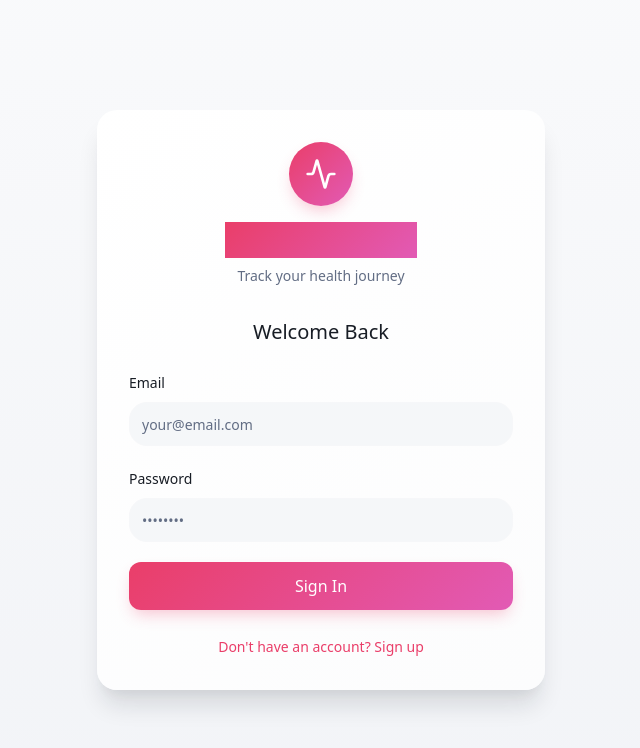
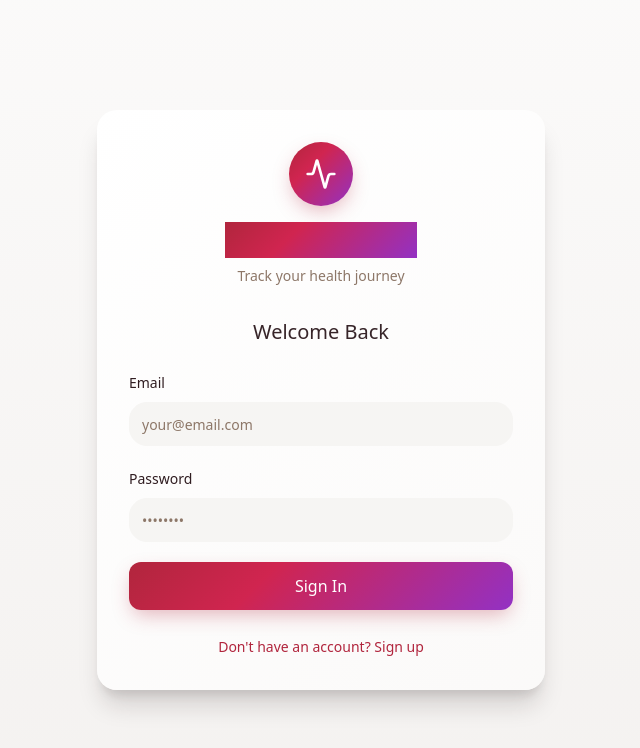
Before and after one commit to shrishantrh/jvalav1, a React (Vite) app: page /auth in a window 1280 px wide. Shown: the top 748 px of the page, without its empty margins (319-959 px from the left). Built offline with nearby package versions, Linux system fonts and the light colour scheme; the HTML template or start-up script is replaced by a standard one.

Commit message:
Refactor UI color scheme

```diff
--- a/src/components/ui/button.tsx
+++ b/src/components/ui/button.tsx
@@ -9,12 +9,13 @@ const buttonVariants = cva(
   {
     variants: {
       variant: {
-        default: "bg-gradient-primary text-primary-foreground shadow-primary hover:shadow-lg hover:-translate-y-0.5 transition-all duration-200",
-        destructive: "bg-destructive text-destructive-foreground shadow-soft hover:shadow-md hover:bg-destructive/90",
-        outline: "border-2 border-input bg-background hover:bg-accent hover:text-accent-foreground hover:border-primary/50",
-        secondary: "bg-secondary text-secondary-foreground hover:bg-secondary/80 shadow-soft",
-        ghost: "hover:bg-accent/50 hover:text-accent-foreground",
-        link: "text-primary underline-offset-4 hover:underline",
+        default: "bg-gradient-primary text-primary-foreground shadow-primary hover:shadow-glow hover:-translate-y-0.5 transition-all duration-300 hover:scale-[1.02]",
+        warm: "bg-gradient-warm text-primary-foreground shadow-primary hover:shadow-glow hover:-translate-y-0.5 transition-all duration-300",
+        destructive: "bg-destructive text-destructive-foreground shadow-soft-md hover:shadow-lg hover:bg-destructive/90 transition-all duration-200",
+        outline: "border-2 border-border bg-background hover:bg-gradient-subtle hover:border-primary/60 hover:shadow-soft-md transition-all duration-200",
+        secondary: "bg-secondary text-secondary-foreground hover:bg-secondary/70 shadow-soft transition-all duration-200",
+        ghost: "hover:bg-accent/60 hover:text-accent-foreground transition-all duration-200",
+        link: "text-primary underline-offset-4 hover:underline hover:text-primary-glow transition-colors duration-200",
       },
       size: {
         default: "h-11 px-5 py-2.5",
--- a/src/index.css
+++ b/src/index.css
@@ -8,54 +8,55 @@ All colors MUST be HSL for proper theming.
 
 @layer base {
   :root {
-    /* Modern gradient background */
-    --background: 220 25% 97%;
-    --foreground: 220 20% 12%;
+    /* Sophisticated warm gradient background */
+    --background: 25 15% 96%;
+    --foreground: 345 25% 15%;
 
-    /* Elevated card system with subtle shadows */
+    /* Elevated card system with warm tones */
     --card: 0 0% 100%;
-    --card-foreground: 220 20% 12%;
+    --card-foreground: 345 20% 18%;
 
     /* Interactive elements */
     --popover: 0 0% 100%;
-    --popover-foreground: 220 20% 12%;
+    --popover-foreground: 345 20% 18%;
 
-    /* Vibrant primary - coral/pink gradient base */
-    --primary: 345 80% 58%;
+    /* Deep maroon/burgundy primary */
+    --primary: 350 65% 42%;
     --primary-foreground: 0 0% 100%;
-    --primary-hover: 345 80% 50%;
+    --primary-hover: 350 70% 38%;
+    --primary-glow: 350 75% 52%;
 
-    /* Soft secondary with subtle warmth */
-    --secondary: 220 20% 96%;
-    --secondary-foreground: 220 20% 20%;
+    /* Warm secondary */
+    --secondary: 25 25% 94%;
+    --secondary-foreground: 345 20% 25%;
 
-    /* Muted elements for reduced hierarchy */
-    --muted: 220 20% 94%;
-    --muted-foreground: 220 15% 45%;
+    /* Muted elements with warmth */
+    --muted: 25 20% 92%;
+    --muted-foreground: 25 15% 48%;
 
-    /* Accent for highlights */
-    --accent: 270 60% 96%;
-    --accent-foreground: 270 70% 50%;
+    /* Purple accent for highlights */
+    --accent: 280 45% 94%;
+    --accent-foreground: 280 60% 45%;
 
-    /* Error states */
-    --destructive: 0 80% 60%;
+    /* Error states - deeper red */
+    --destructive: 355 75% 48%;
     --destructive-foreground: 0 0% 100%;
 
-    /* Borders and inputs */
-    --border: 220 20% 88%;
-    --input: 220 20% 97%;
-    --ring: 345 80% 58%;
+    /* Borders and inputs with warmth */
+    --border: 25 20% 86%;
+    --input: 25 15% 96%;
+    --ring: 350 65% 42%;
 
-    /* Enhanced severity system with gradients */
-    --severity-none: 145 65% 55%;
-    --severity-mild: 45 95% 60%;
-    --severity-moderate: 30 95% 65%;
-    --severity-severe: 0 85% 62%;
+    /* Enhanced severity system */
+    --severity-none: 145 50% 48%;
+    --severity-mild: 42 85% 55%;
+    --severity-moderate: 25 85% 58%;
+    --severity-severe: 355 75% 52%;
 
-    --severity-none-bg: 145 60% 96%;
-    --severity-mild-bg: 45 95% 96%;
-    --severity-moderate-bg: 30 95% 96%;
-    --severity-severe-bg: 0 85% 96%;
+    --severity-none-bg: 145 45% 95%;
+    --severity-mild-bg: 42 75% 94%;
+    --severity-moderate-bg: 25 75% 94%;
+    --severity-severe-bg: 355 65% 94%;
 
     /* Typography */
     --text-medical: 600;
@@ -77,68 +78,75 @@ All colors MUST be HSL for proper theming.
     --transition-bounce: all 0.4s cubic-bezier(0.68, -0.55, 0.265, 1.55);
     --transition-swift: all 0.2s cubic-bezier(0.4, 0, 0.2, 1);
 
-    /* Modern shadows with color tints */
-    --shadow-sm: 0 1px 3px hsl(220 20% 10% / 0.08), 0 1px 2px hsl(220 20% 10% / 0.06);
-    --shadow-md: 0 4px 6px -1px hsl(220 20% 10% / 0.08), 0 2px 4px -1px hsl(220 20% 10% / 0.06);
-    --shadow-lg: 0 10px 15px -3px hsl(220 20% 10% / 0.1), 0 4px 6px -2px hsl(220 20% 10% / 0.05);
-    --shadow-xl: 0 20px 25px -5px hsl(220 20% 10% / 0.12), 0 10px 10px -5px hsl(220 20% 10% / 0.04);
-    --shadow-primary: 0 8px 16px -4px hsl(345 80% 58% / 0.3);
+    /* Sophisticated shadows with warm tints */
+    --shadow-sm: 0 1px 3px hsl(345 20% 10% / 0.1), 0 1px 2px hsl(345 20% 10% / 0.08);
+    --shadow-md: 0 4px 6px -1px hsl(345 20% 10% / 0.1), 0 2px 4px -1px hsl(345 20% 10% / 0.08);
+    --shadow-lg: 0 10px 15px -3px hsl(345 20% 10% / 0.12), 0 4px 6px -2px hsl(345 20% 10% / 0.08);
+    --shadow-xl: 0 20px 25px -5px hsl(345 20% 10% / 0.15), 0 10px 10px -5px hsl(345 20% 10% / 0.1);
+    --shadow-primary: 0 8px 20px -4px hsl(350 65% 42% / 0.35);
+    --shadow-glow: 0 0 30px hsl(350 75% 52% / 0.25);
 
-    /* Gradient system */
-    --gradient-primary: linear-gradient(135deg, hsl(345 80% 58%) 0%, hsl(320 70% 62%) 100%);
-    --gradient-subtle: linear-gradient(180deg, hsl(220 25% 98%) 0%, hsl(220 25% 96%) 100%);
-    --gradient-card: linear-gradient(145deg, hsl(0 0% 100%) 0%, hsl(220 20% 99%) 100%);
+    /* Multi-stop gradient system - red/maroon/purple/orange spectrum */
+    --gradient-primary: linear-gradient(135deg, hsl(350 65% 42%) 0%, hsl(345 70% 48%) 35%, hsl(280 60% 48%) 100%);
+    --gradient-warm: linear-gradient(120deg, hsl(15 75% 55%) 0%, hsl(350 65% 45%) 50%, hsl(280 55% 50%) 100%);
+    --gradient-subtle: linear-gradient(180deg, hsl(25 15% 98%) 0%, hsl(25 15% 95%) 100%);
+    --gradient-card: linear-gradient(145deg, hsl(0 0% 100%) 0%, hsl(25 20% 98%) 100%);
+    --gradient-accent: linear-gradient(90deg, hsl(42 85% 58%) 0%, hsl(15 85% 58%) 50%, hsl(350 75% 58%) 100%);
 
     --sidebar-background: 0 0% 98%;
-    --sidebar-foreground: 220 20% 12%;
-    --sidebar-primary: 345 80% 58%;
+    --sidebar-foreground: 345 20% 18%;
+    --sidebar-primary: 350 65% 42%;
     --sidebar-primary-foreground: 0 0% 100%;
-    --sidebar-accent: 220 20% 96%;
-    --sidebar-accent-foreground: 220 20% 20%;
-    --sidebar-border: 220 20% 88%;
-    --sidebar-ring: 345 80% 58%;
+    --sidebar-accent: 25 25% 94%;
+    --sidebar-accent-foreground: 345 20% 25%;
+    --sidebar-border: 25 20% 86%;
+    --sidebar-ring: 350 65% 42%;
   }
 
   .dark {
-    --background: 220 25% 6%;
-    --foreground: 0 0% 96%;
-    --card: 220 25% 8%;
-    --card-foreground: 0 0% 96%;
-    --popover: 220 25% 8%;
-    --popover-foreground: 0 0% 96%;
-    --primary: 345 80% 62%;
+    --background: 345 20% 8%;
+    --foreground: 25 10% 95%;
+    --card: 345 18% 10%;
+    --card-foreground: 25 10% 95%;
+    --popover: 345 18% 10%;
+    --popover-foreground: 25 10% 95%;
+    --primary: 350 70% 55%;
     --primary-foreground: 0 0% 100%;
-    --primary-hover: 345 80% 55%;
-    --secondary: 220 20% 12%;
-    --secondary-foreground: 0 0% 90%;
-    --muted: 220 20% 12%;
-    --muted-foreground: 220 15% 60%;
-    --accent: 270 60% 15%;
-    --accent-foreground: 270 70% 70%;
-    --destructive: 0 80% 65%;
+    --primary-hover: 350 75% 50%;
+    --primary-glow: 350 80% 60%;
+    --secondary: 345 15% 15%;
+    --secondary-foreground: 25 10% 88%;
+    --muted: 345 15% 14%;
+    --muted-foreground: 25 10% 62%;
+    --accent: 280 35% 18%;
+    --accent-foreground: 280 50% 75%;
+    --destructive: 355 70% 52%;
     --destructive-foreground: 0 0% 100%;
-    --border: 220 20% 18%;
-    --input: 220 20% 12%;
-    --ring: 345 80% 62%;
+    --border: 345 15% 22%;
+    --input: 345 15% 14%;
+    --ring: 350 70% 55%;
 
-    --shadow-sm: 0 1px 3px hsl(0 0% 0% / 0.3), 0 1px 2px hsl(0 0% 0% / 0.2);
-    --shadow-md: 0 4px 6px -1px hsl(0 0% 0% / 0.3), 0 2px 4px -1px hsl(0 0% 0% / 0.2);
-    --shadow-lg: 0 10px 15px -3px hsl(0 0% 0% / 0.4), 0 4px 6px -2px hsl(0 0% 0% / 0.3);
-    --shadow-xl: 0 20px 25px -5px hsl(0 0% 0% / 0.5), 0 10px 10px -5px hsl(0 0% 0% / 0.4);
-    --shadow-primary: 0 8px 16px -4px hsl(345 80% 62% / 0.4);
+    --shadow-sm: 0 1px 3px hsl(0 0% 0% / 0.4), 0 1px 2px hsl(0 0% 0% / 0.3);
+    --shadow-md: 0 4px 6px -1px hsl(0 0% 0% / 0.45), 0 2px 4px -1px hsl(0 0% 0% / 0.35);
+    --shadow-lg: 0 10px 15px -3px hsl(0 0% 0% / 0.5), 0 4px 6px -2px hsl(0 0% 0% / 0.4);
+    --shadow-xl: 0 20px 25px -5px hsl(0 0% 0% / 0.6), 0 10px 10px -5px hsl(0 0% 0% / 0.5);
+    --shadow-primary: 0 8px 20px -4px hsl(350 70% 55% / 0.45);
+    --shadow-glow: 0 0 30px hsl(350 80% 60% / 0.3);
 
-    --gradient-primary: linear-gradient(135deg, hsl(345 80% 62%) 0%, hsl(320 70% 65%) 100%);
-    --gradient-subtle: linear-gradient(180deg, hsl(220 25% 7%) 0%, hsl(220 25% 5%) 100%);
-    --gradient-card: linear-gradient(145deg, hsl(220 25% 8%) 0%, hsl(220 20% 10%) 100%);
+    --gradient-primary: linear-gradient(135deg, hsl(350 70% 55%) 0%, hsl(345 75% 58%) 35%, hsl(280 65% 58%) 100%);
+    --gradient-warm: linear-gradient(120deg, hsl(15 80% 60%) 0%, hsl(350 70% 55%) 50%, hsl(280 60% 58%) 100%);
+    --gradient-subtle: linear-gradient(180deg, hsl(345 20% 9%) 0%, hsl(345 20% 7%) 100%);
+    --gradient-card: linear-gradient(145deg, hsl(345 18% 10%) 0%, hsl(345 15% 12%) 100%);
+    --gradient-accent: linear-gradient(90deg, hsl(42 90% 62%) 0%, hsl(15 90% 62%) 50%, hsl(350 80% 62%) 100%);
 
-    --sidebar-background: 220 25% 8%;
-    --sidebar-foreground: 0 0% 96%;
-    --sidebar-primary: 345 80% 62%;
+    --sidebar-background: 345 18% 10%;
+    --sidebar-foreground: 25 10% 95%;
+    --sidebar-primary: 350 70% 55%;
     --sidebar-primary-foreground: 0 0% 100%;
-    --sidebar-accent: 220 20% 12%;
-    --sidebar-accent-foreground: 0 0% 90%;
-    --sidebar-border: 220 20% 18%;
-    --sidebar-ring: 345 80% 62%;
+    --sidebar-accent: 345 15% 15%;
+    --sidebar-accent-foreground: 25 10% 88%;
+    --sidebar-border: 345 15% 22%;
+    --sidebar-ring: 350 70% 55%;
   }
 }
 
@@ -192,6 +200,10 @@ All colors MUST be HSL for proper theming.
     background: var(--gradient-primary);
   }
 
+  .bg-gradient-warm {
+    background: var(--gradient-warm);
+  }
+
   .bg-gradient-subtle {
     background: var(--gradient-subtle);
   }
@@ -200,11 +212,35 @@ All colors MUST be HSL for proper theming.
     background: var(--gradient-card);
   }
 
+  .bg-gradient-accent {
+    background: var(--gradient-accent);
+  }
+
   /* Glass morphism effect */
   .glass {
-    background: hsl(var(--card) / 0.8);
-    backdrop-filter: blur(12px);
-    -webkit-backdrop-filter: blur(12px);
+    background: hsl(var(--card) / 0.85);
+    backdrop-filter: blur(16px) saturate(180%);
+    -webkit-backdrop-filter: blur(16px) saturate(180%);
+    border: 1px solid hsl(var(--border) / 0.5);
+  }
+
+  /* Glow effects */
+  .glow-primary {
+    box-shadow: var(--shadow-glow);
+  }
+
+  .text-gradient-primary {
+    background: var(--gradient-primary);
+    -webkit-background-clip: text;
+    background-clip: text;
+    -webkit-text-fill-color: transparent;
+  }
+
+  .text-gradient-accent {
+    background: var(--gradient-accent);
+    -webkit-background-clip: text;
+    background-clip: text;
+    -webkit-text-fill-color: transparent;
   }
 
   /* Hover effects */
```
